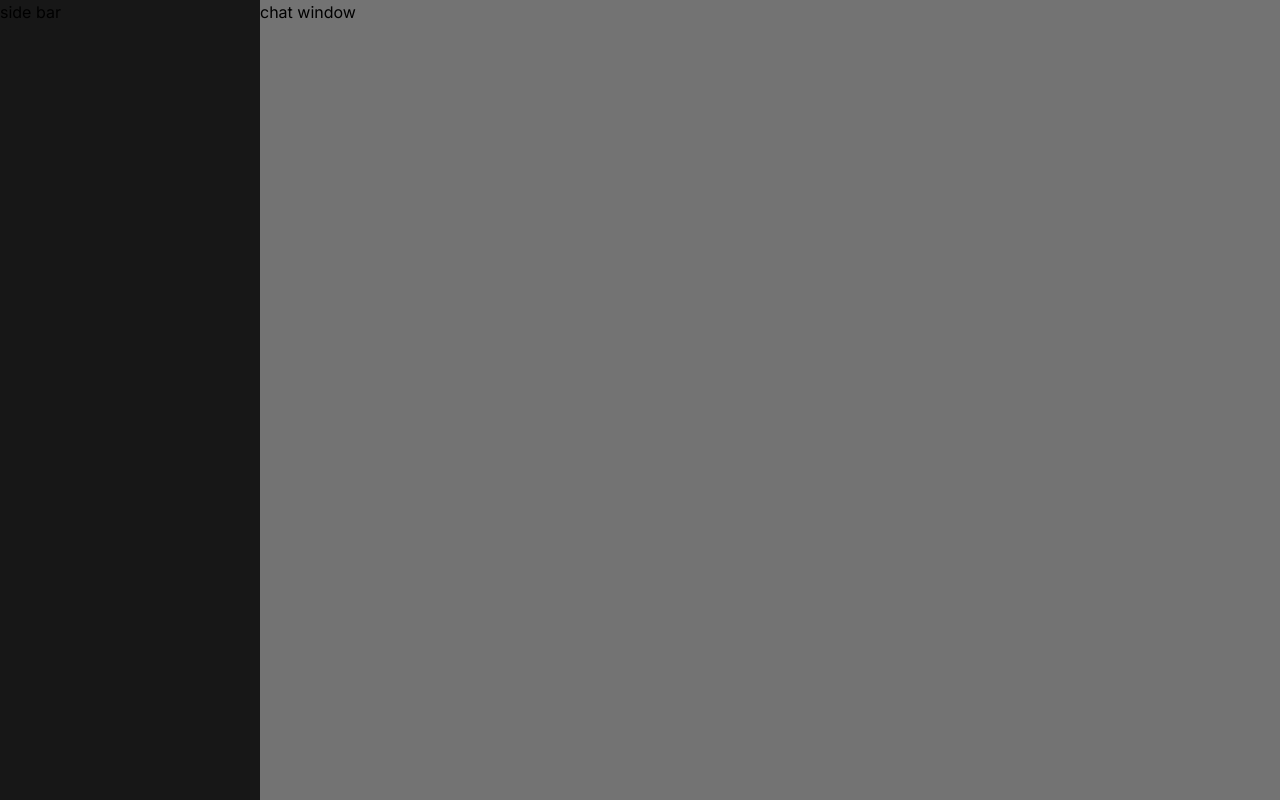
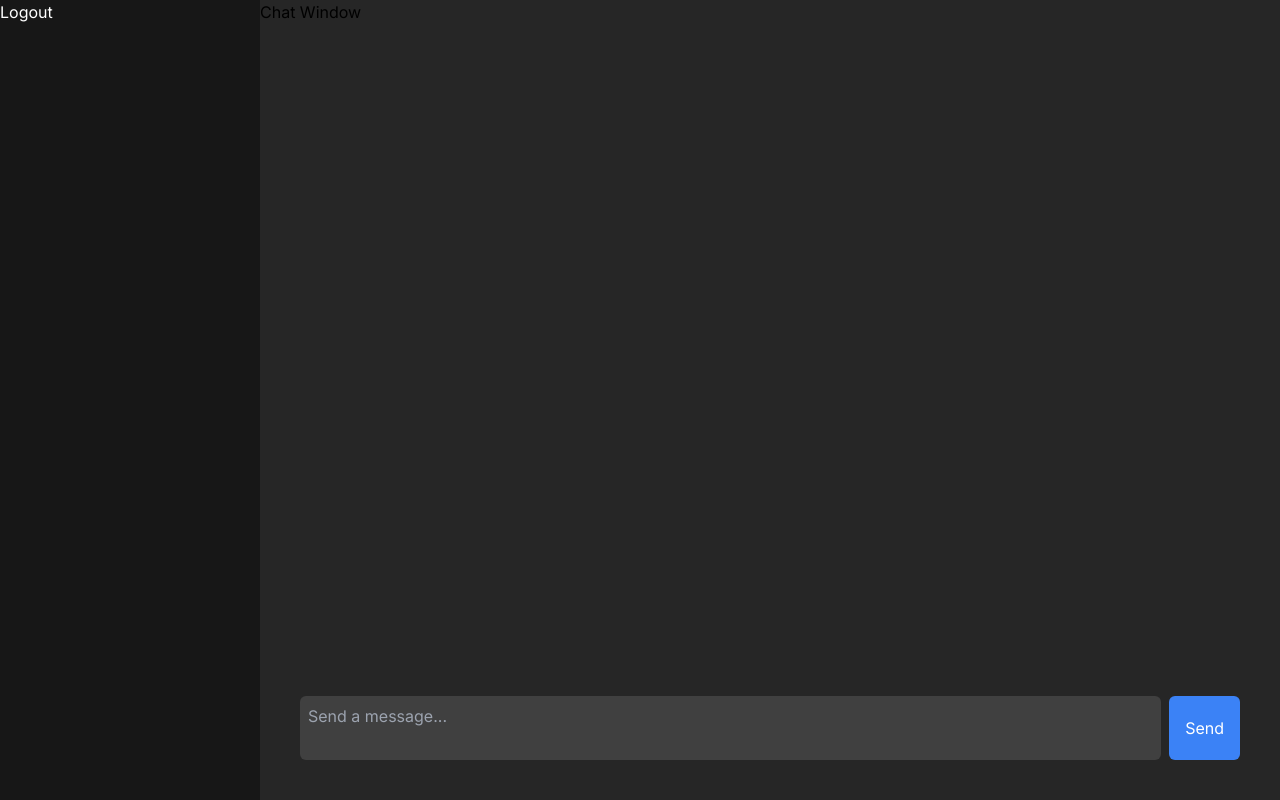
Before and after one commit to IsKevinHome/NextJS-Chat-GPT-clone, a Next.js app: page /chat in a window 1280 px wide. Built offline with nearby package versions, Linux system fonts and the light colour scheme.

Commit message:
add textfield and send button

```diff
--- a/src/app/chat/page.jsx
+++ b/src/app/chat/page.jsx
@@ -1,11 +1,31 @@
 'use client';
 
-export default function Home() {
+import ChatSidebar from '../components/ChatSidebar';
+
+export default function ChatPage() {
   return (
     <>
-      <div class='grid grid-cols-[260px_auto] h-screen'>
-        <div className="bg-neutral-900">side bar</div>
-        <div className='bg-neutral-500'>chat window</div>
+      <div className='grid grid-cols-[260px_auto] h-screen'>
+        <ChatSidebar />
+        <div className='bg-neutral-800 flex flex-col'>
+          <div className='flex-1'>Chat Window</div>
+          <footer className='bg-neutral-800 p-10'>
+            <form>
+              <fieldset className='flex gap-2'>
+                <textarea
+                  className=' outline-1 w-full resize-none rounded-md bg-neutral-700 p-2 text-white focus:border-blue-500 focus:bg-neutral-600 focus:outline focus:outline-blue-500'
+                  placeholder='Send a message...'
+                ></textarea>
+                <button
+                  type='submit'
+                  className='rounded-md bg-blue-500 px-4 py-2 text-white hover:bg-blue-600'
+                >
+                  Send
+                </button>
+              </fieldset>
+            </form>
+          </footer>
+        </div>
       </div>
     </>
   );
--- /dev/null
+++ b/src/app/components/ChatSidebar.jsx
@@ -0,0 +1,9 @@
+const ChatSidebar = () => {
+    return (
+      <div className="bg-neutral-900 text-white">
+        <a href="/api/auth/logout">Logout</a>
+      </div>
+    );
+  };
+
+  export default ChatSidebar;
```
